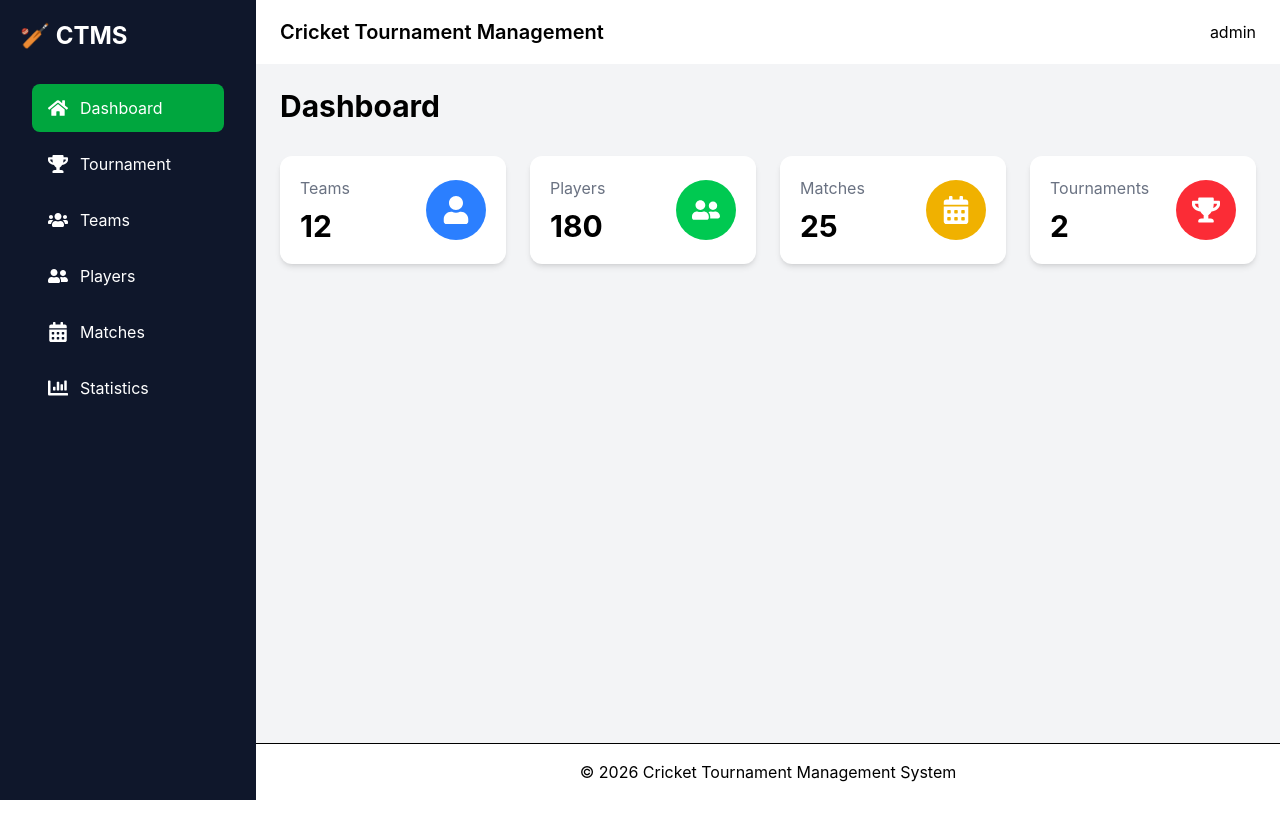
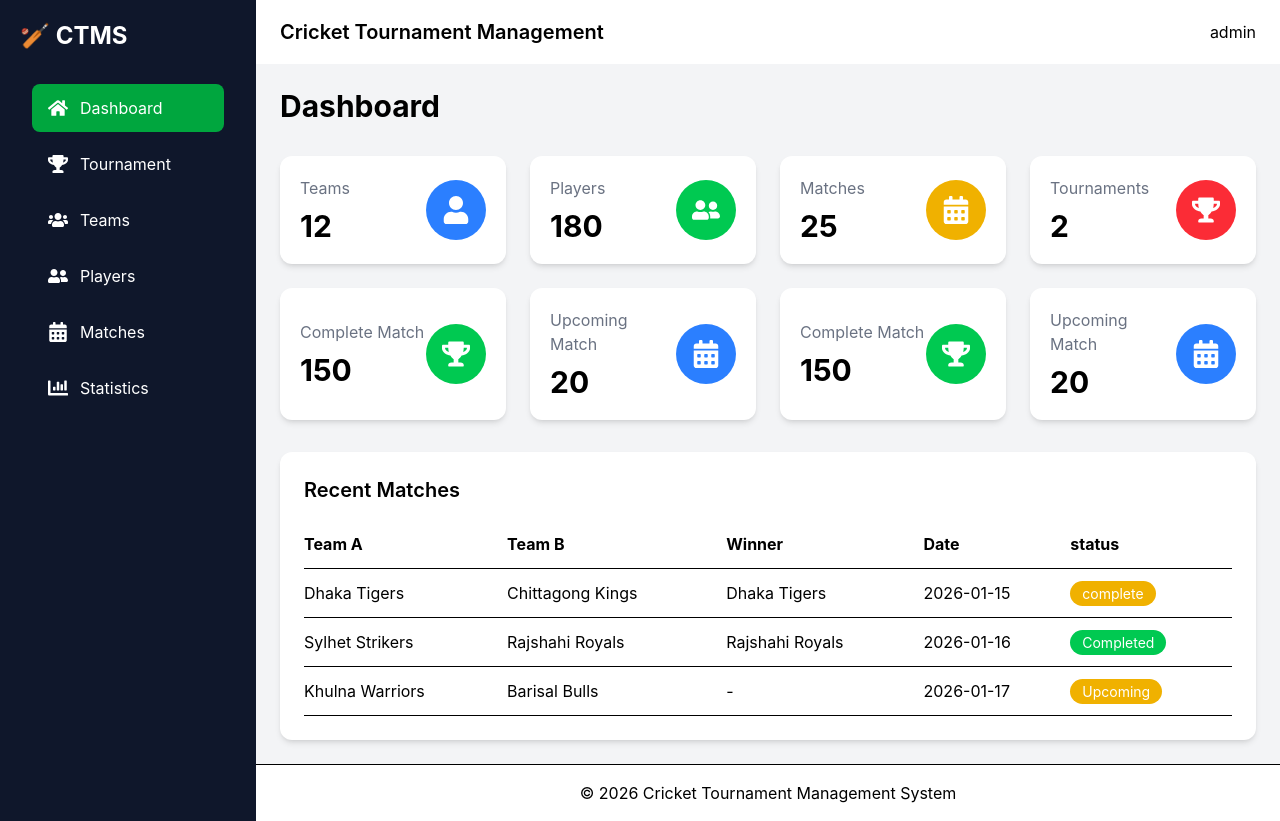
Before and after one commit to Md-yousuf-bd/cricket-tournament-manager, a React (Vite) app: page / in a window 1280 px wide. Before the commit the page ends 800 px from the top, so only its background shows below. Built offline with nearby package versions, Linux system fonts and the light colour scheme.

Commit message:
add recent matches table to dashboard

```diff
--- a/src/components/layout/Dashboard.tsx
+++ b/src/components/layout/Dashboard.tsx
@@ -1,4 +1,5 @@
 import StatCard from "../../components/cards/StatCard";
+import RecentMatchesTable from "../../components/tables/RecentMatchesTable";
 
 import { FaUser, FaUserFriends, FaCalendarAlt, FaTrophy } from "react-icons/fa";
 
@@ -8,6 +9,7 @@ const Dashboard = () => {
       <h1 className="text-3xl font-bold mb-8">Dashboard</h1>
       <div className="grid grid-cols-1 md:grid-cols-2 xl:grid-cols-4 gap-6">
         <StatCard title="Teams" value={12} icon={FaUser} color="bg-blue-500" />
+
         <StatCard
           title="Players"
           value={180}
@@ -28,7 +30,35 @@ const Dashboard = () => {
           icon={FaTrophy}
           color="bg-red-500"
         />
+
+        <StatCard
+          title="Complete Match"
+          value={150}
+          icon={FaTrophy}
+          color="bg-green-500"
+        />
+
+        <StatCard
+          title="Upcoming Match"
+          value={20}
+          icon={FaCalendarAlt}
+          color="bg-blue-500"
+        />
+        <StatCard
+          title="Complete Match"
+          value={150}
+          icon={FaTrophy}
+          color="bg-green-500"
+        />
+
+        <StatCard
+          title="Upcoming Match"
+          value={20}
+          icon={FaCalendarAlt}
+          color="bg-blue-500"
+        />
       </div>
+      <RecentMatchesTable />
     </div>
   );
 };
--- /dev/null
+++ b/src/components/tables/RecentMatchesTable.tsx
@@ -0,0 +1,42 @@
+import { recentMatches } from "../../data/recentMaches";
+
+const RecentMatchesTable = () => {
+  return (
+    <div className="bg-white rounded-xl shadow-md p-6 mt-8">
+      <h2 className="text-xl font-semibold mb-4">Recent Matches</h2>
+      <table className="w-full border-collapse">
+        <thead>
+          <tr className="border-b">
+            <th className="text-left py-3">Team A</th>
+            <th className="text-left py-3">Team B</th>
+            <th className="text-left py-3">Winner</th>
+            <th className="text-left py-3">Date</th>
+            <th className="text-left py-3">status</th>
+          </tr>
+        </thead>
+
+        <tbody>
+          {recentMatches.map((match) => (
+            <tr key={match.id} className="border-b hover:bg-gray-50">
+              <td className="py-3">{match.teamA}</td>
+              <td className="py-3">{match.teamB}</td>
+              <td className="py-3">{match.winner}</td>
+              <td className="py-3">{match.date}</td>
+              <td>
+                <span
+                  className={`px-3 py-1 rounded-full text-sm text-white
+                    ${
+                      match.status === "Completed"
+                        ? "bg-green-500"
+                        : "bg-yellow-500"
+                    }`}
+                >{match.status}</span>
+              </td>
+            </tr>
+          ))}
+        </tbody>
+      </table>
+    </div>
+  );
+};
+export default RecentMatchesTable;
--- /dev/null
+++ b/src/data/recentMaches.ts
@@ -0,0 +1,26 @@
+export const recentMatches = [
+  {
+    id: 1,
+    teamA: "Dhaka Tigers",
+    teamB: "Chittagong Kings",
+    winner: "Dhaka Tigers",
+    date: "2026-01-15",
+    status: "complete",
+  },
+  {
+    id: 2,
+    teamA: "Sylhet Strikers",
+    teamB: "Rajshahi Royals",
+    winner: "Rajshahi Royals",
+    date: "2026-01-16",
+    status: "Completed",
+  },
+  {
+    id: 3,
+    teamA: "Khulna Warriors",
+    teamB: "Barisal Bulls",
+    winner: "-",
+    date: "2026-01-17",
+    status: "Upcoming",
+  },
+];
```
